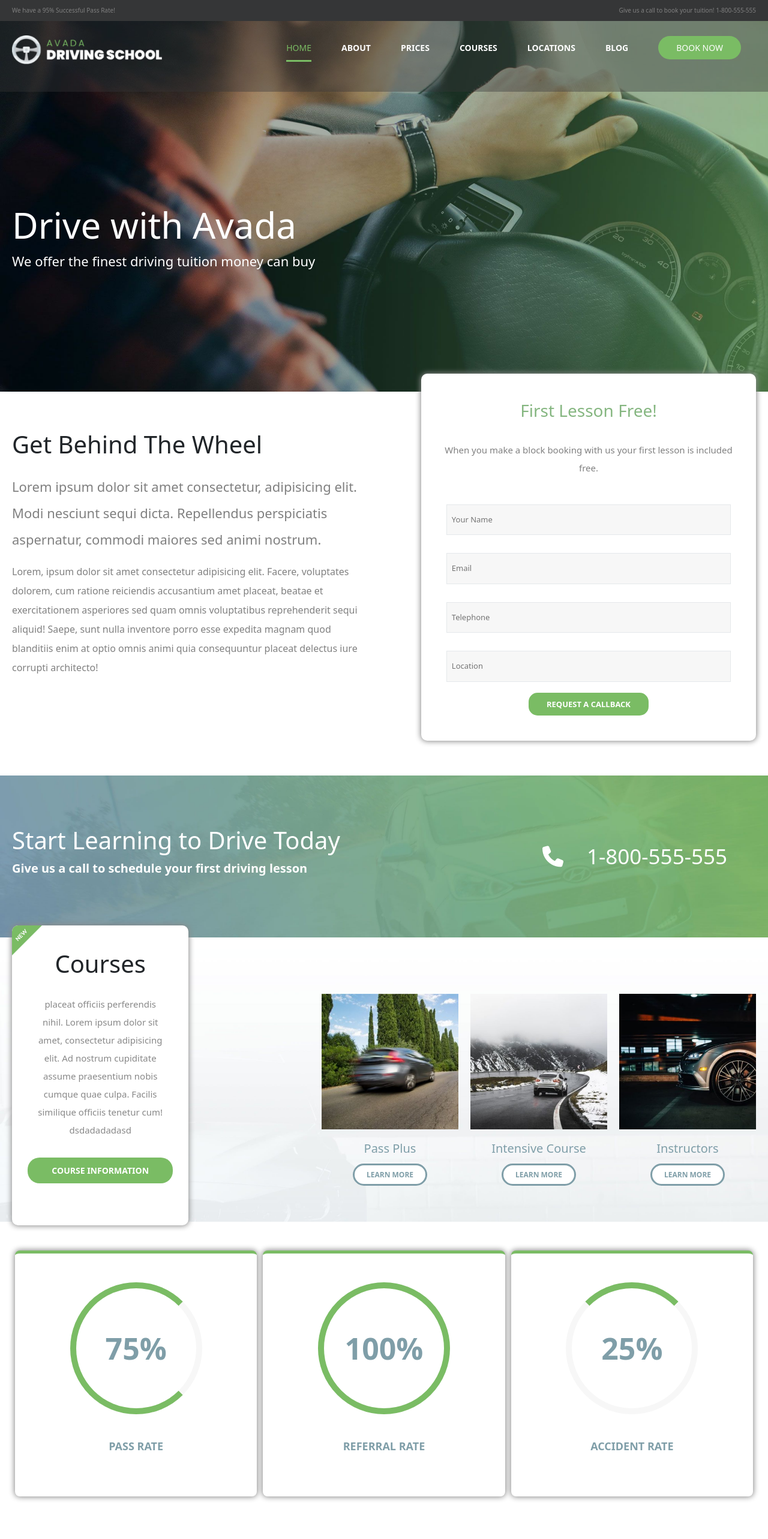
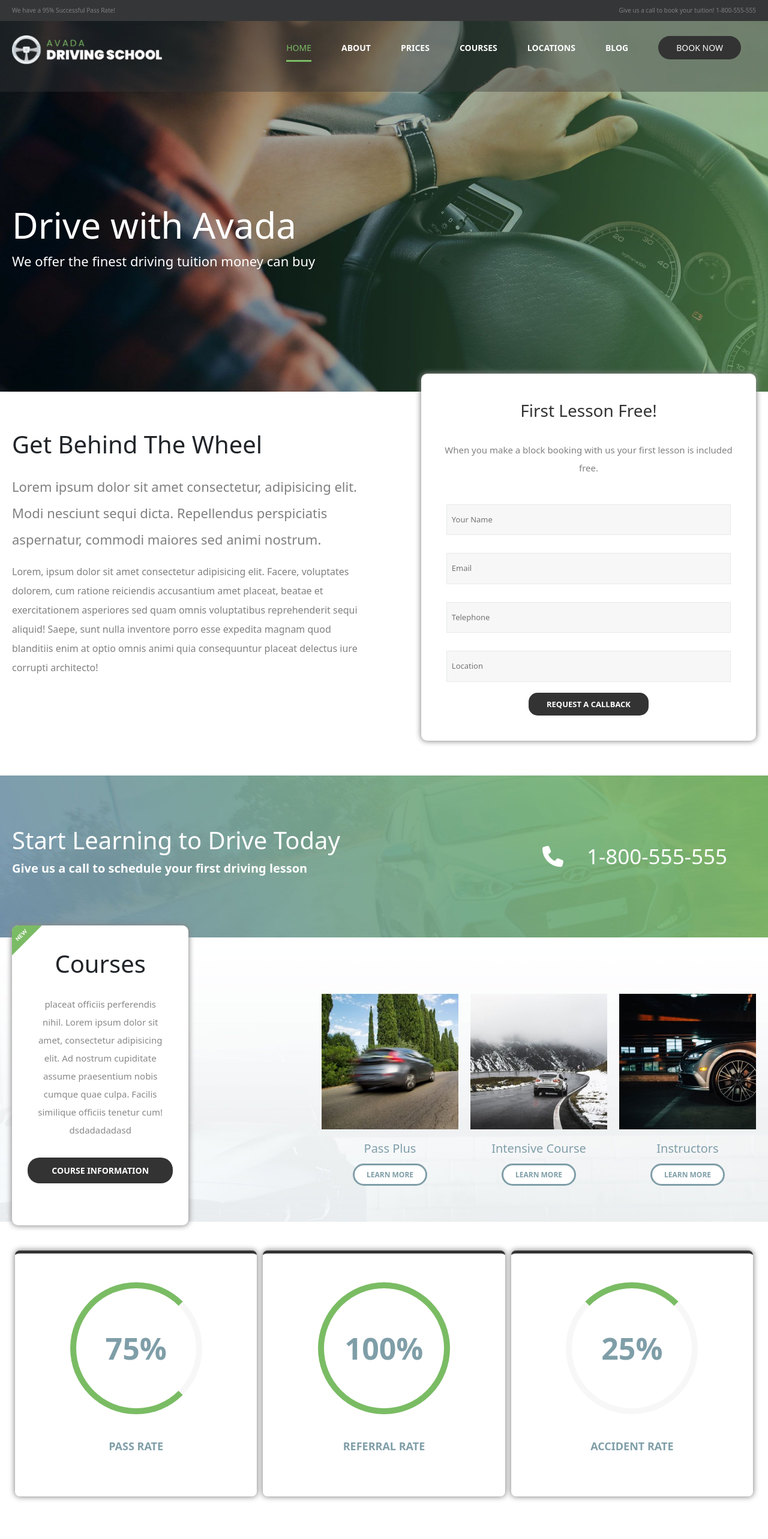
Before and after one commit to adrianobarboza31/proj-html-vuejs, a Vue app: page / in a window 1280 px wide. Shown: the top 2566 px of the page at 60% size. Built offline with nearby package versions, Linux system fonts and the light colour scheme.

Commit message:
change color

```diff
--- a/src/components/NavBarComponent.vue
+++ b/src/components/NavBarComponent.vue
@@ -73,7 +73,7 @@ li:first-child::after{
 //     border-radius: 20px;
 // }
 span{
-    background-color:#7ABC64 ;
+    background-color:#333333 ;
      border-radius: 20px;
      padding: 10px 30px;
      transition: 0.3s;
--- a/src/components/Section1Component.vue
+++ b/src/components/Section1Component.vue
@@ -44,7 +44,7 @@ p:last-child{
     padding-right: 30px;
 }
 h3{
-    color: #85b680;
+    color: #333333;
     padding: 25px 0;
 }
 .inputcard{
@@ -74,7 +74,7 @@ input{
     padding: 15px 8px;
 }
 span{
-    background-color: #7ABC64;
+    background-color: #333333;
     color: white;
     padding: 10px 30px;
     border-radius: 15px;
--- a/src/components/Section3Component.vue
+++ b/src/components/Section3Component.vue
@@ -94,7 +94,7 @@
     padding-bottom: 80px;
 }
 span{
-    background-color: #7ABC64;
+    background-color: #333333;
     color: white;
     padding: 7px 20px;
     text-transform: uppercase;
@@ -143,8 +143,8 @@ div.cardcar span{
     transition: 0.3s;
 }
 div.cardcar span:hover{
-    border-color: #7ABC64;
-    color: #7ABC64;
+    border-color: #333333;
+    color: #333333;
 }
 h5{
     color: #7f9ea8;
--- a/src/components/Section4Component.vue
+++ b/src/components/Section4Component.vue
@@ -115,7 +115,7 @@
     padding-top: 40px;
 }
 span{
-    background-color: #7ABC64;
+    background-color: #333333;
     color: white;
     padding: 7px 17px;
     text-transform: uppercase;
@@ -146,7 +146,7 @@ h5{
     .ab-cards{
         box-shadow: 0px 0px 10px 1px #888888;
         width: calc((100% - 30px) / 3);
-        border-top: 5px solid #7ABC64;
+        border-top: 5px solid #333333;
         border-radius: 8px;
        margin: 0 5px;
        background-color: white;
@@ -174,7 +174,7 @@ h5{
         width: 220px;
         height: 220px;
         border: 10px solid #F7F7F7;
-        border-top-color: #7ABC64;
+        border-top-color: #7ABC64 ;
         border-radius: 50%;
     }
     .loader,.loader2,.loader3 div{
--- a/src/components/Section6Component.vue
+++ b/src/components/Section6Component.vue
@@ -68,7 +68,7 @@
         width: 85%;
     }
     strong{
-        color: #7ABC64;
+        color: #333333;
         font-size: 23px;
         font-weight: 500;
     }
@@ -80,7 +80,7 @@
         color: gray;
     }
     span{
-        background-color: #7ABC64;
+        background-color: #333333;
         color: white;
         font-weight: 600;
         padding: 10px 30px;
@@ -103,7 +103,7 @@
     }
     .ab-cards span{
         background-color: white;
-        color: #7ABC64;
+        color: #333333;
         padding: 0 0;
     }
     h2{
--- a/src/components/Section7Component.vue
+++ b/src/components/Section7Component.vue
@@ -32,7 +32,7 @@ input{
     border: 2px solid #e5e8eb;
 }
 span{
-    background-color: #7ABC64;
+    background-color: #333333;
     padding: 10px 250px;
     border-radius: 40px;
     color: white;
```
